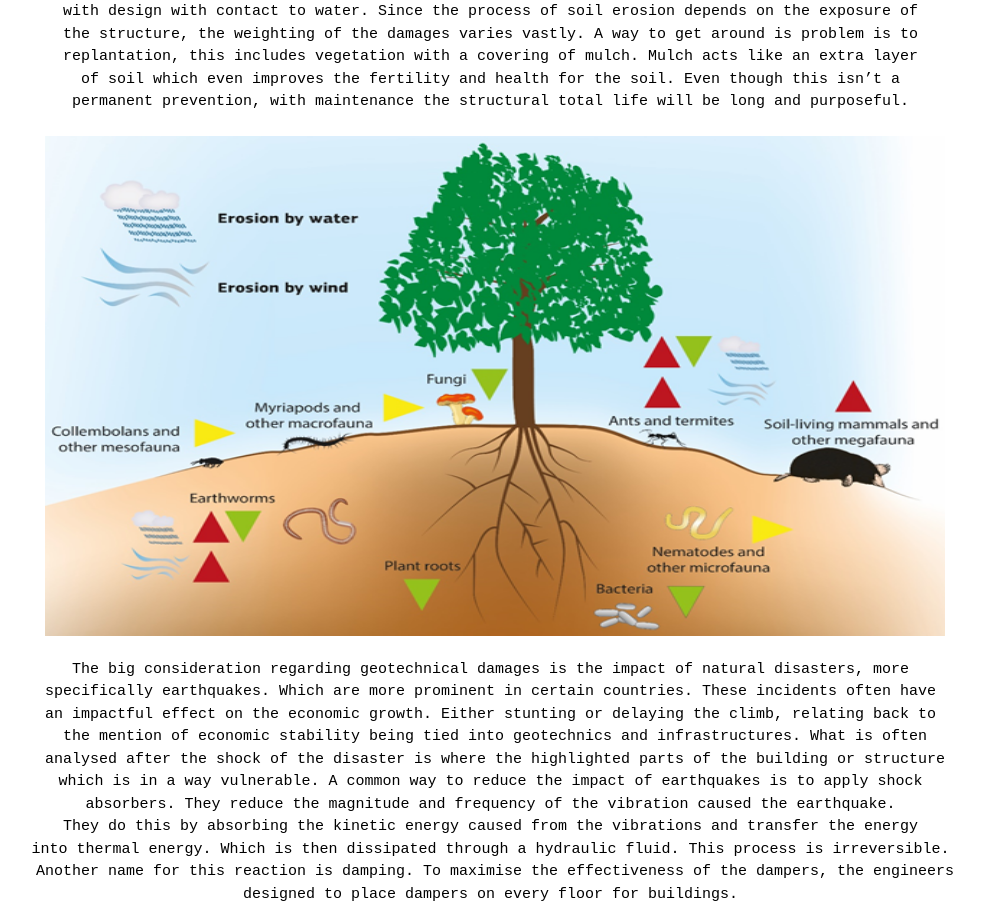
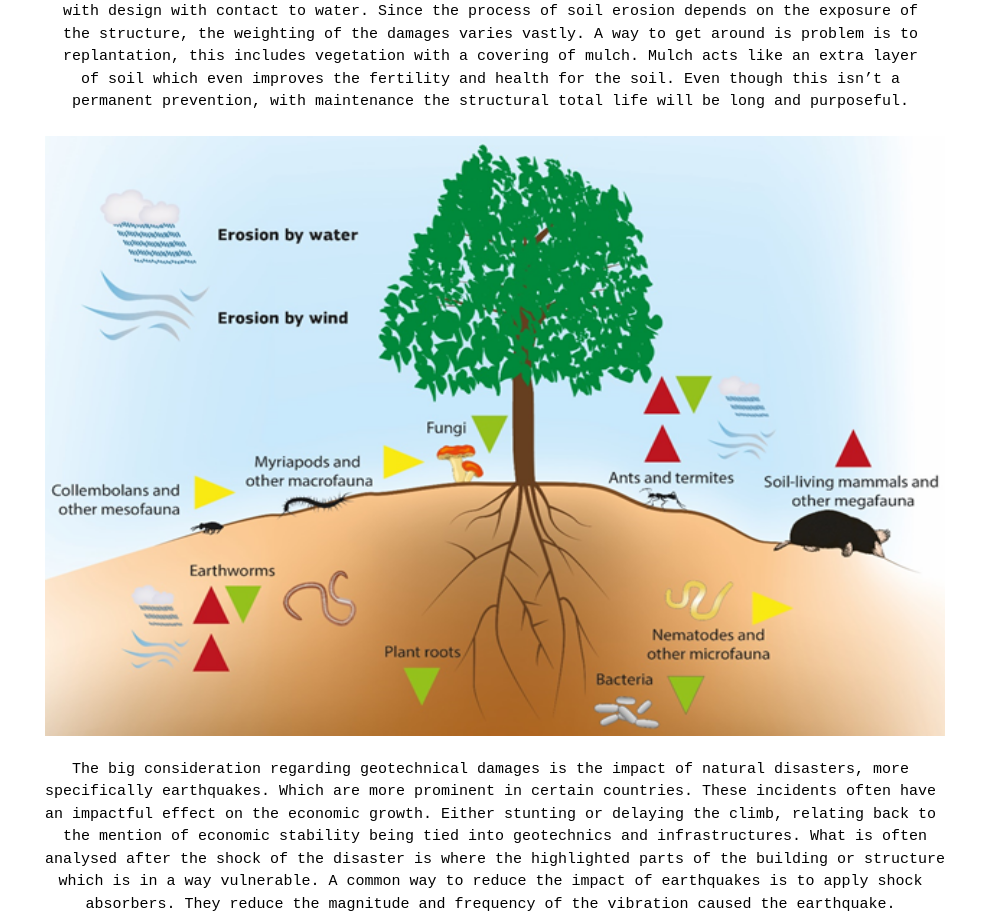
Before and after one commit to FEPSPY6810103/FY6810103, a plain HTML site: page index.html in a window 1280 px wide. Shown: the part 2360-3277 px from the top of the page, without its empty margins (163-1147 px from the left). Drawn offline with nearby package versions, Linux system fonts and the light colour scheme.

Commit message:
Update index.html

```diff
--- a/index.html
+++ b/index.html
@@ -140,7 +140,7 @@ pre {text-align: center;}
     of soil which even improves the fertility and health for the soil. Even though this isn’t a
     permanent prevention, with maintenance the structural total life will be long and purposeful.
 
-    <img src="Effects.png" alt="Banner" width="900" height="500">
+    <img src="Effects.png" alt="Banner" width="900" height="600">
 
     The big consideration regarding geotechnical damages is the impact of natural disasters, more
     specifically earthquakes. Which are more prominent in certain countries. These incidents often have
```
